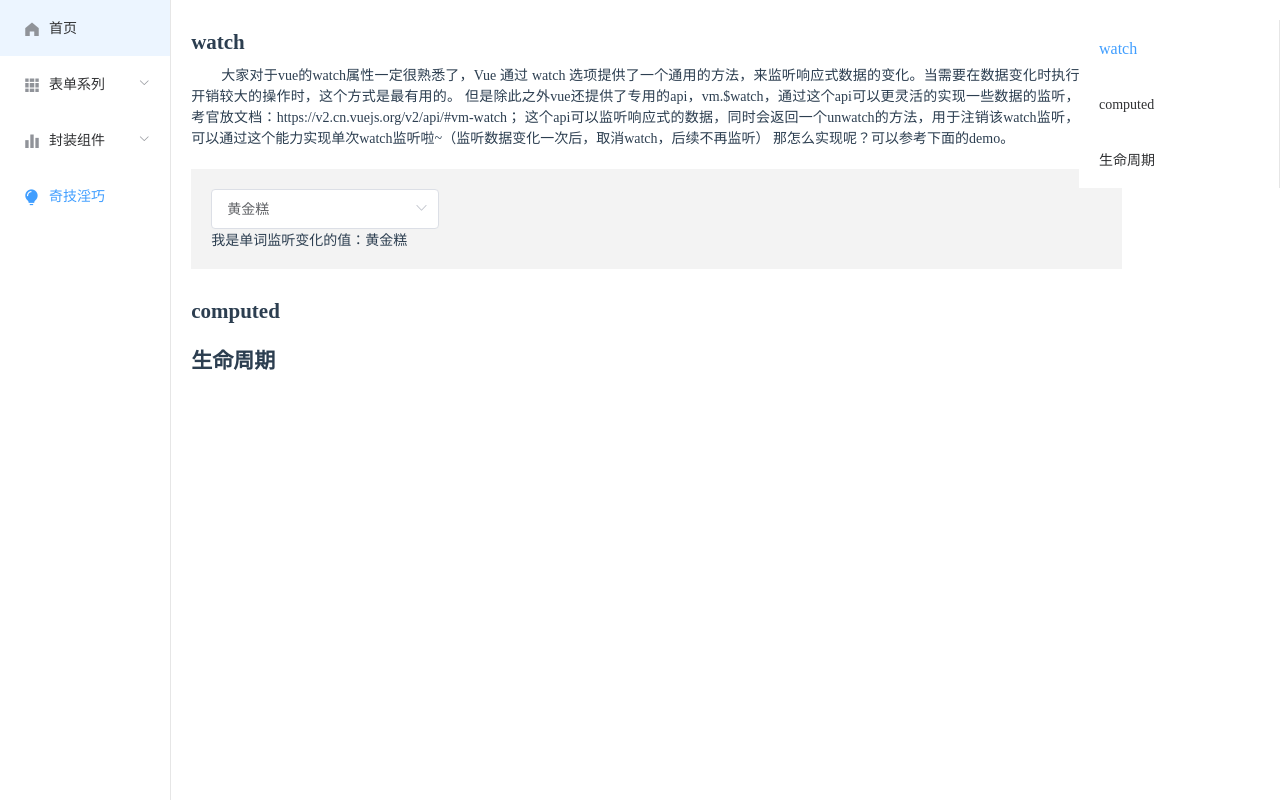
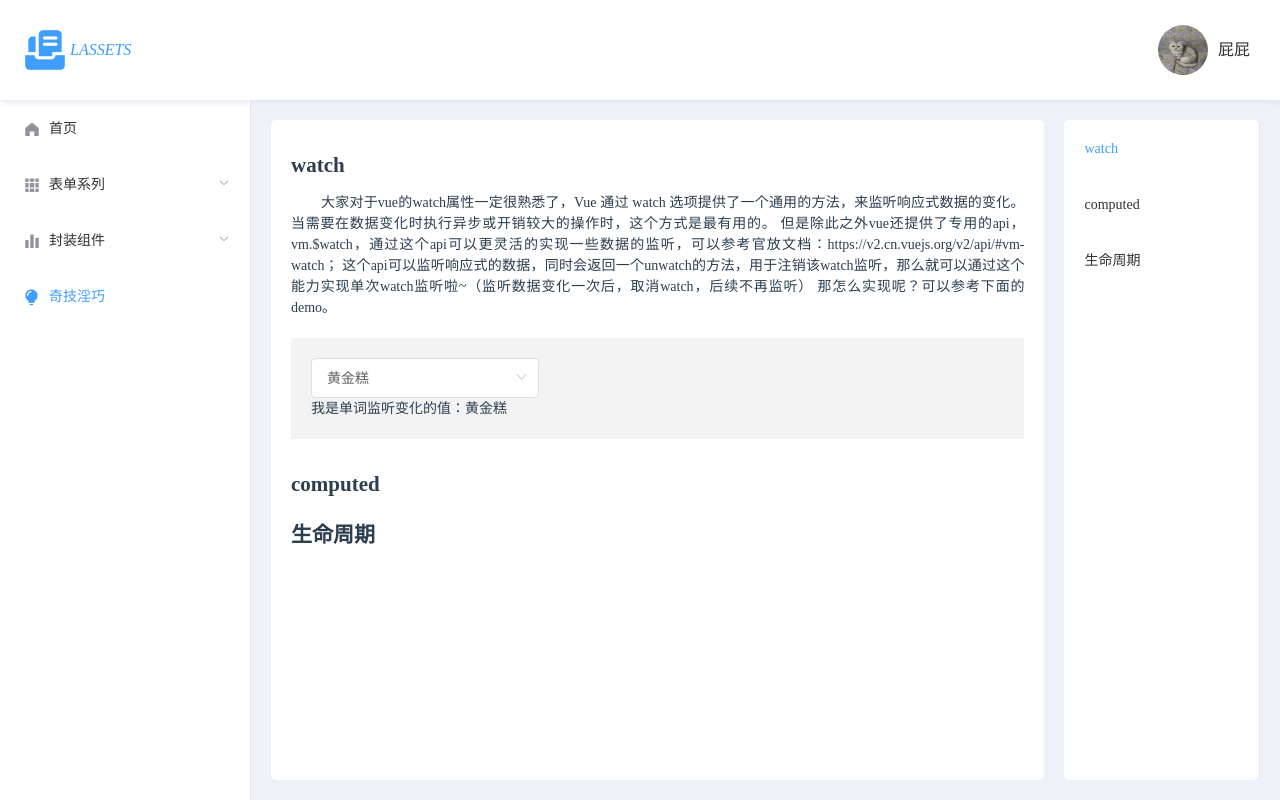
Before and after one commit to qiangguanglin/vue-demo, a Vue app: page /skill in a window 1280 px wide. Built offline with nearby package versions, Linux system fonts and the light colour scheme.

Commit message:
feat: 增加组件继承

```diff
--- a/src/App.vue
+++ b/src/App.vue
@@ -1,5 +1,20 @@
 <template>
   <div id="app">
+    <div class="top_class">
+      <div class="top_title">
+        <img src="./assets/home.png" style="width:50px;height:50px"/>
+        <i class="home_title">LASSETS</i>
+        <div class="my_content">
+          <el-image
+            style="width:50px;height:50px;border-radius:50px;"
+            :src="url"
+            :preview-src-list="srcList">
+          </el-image>
+          <span style="color:rgb(45, 45, 45);font-weight:400;margin-left:10px">屁屁</span>
+        </div>
+      </div>
+    </div>
+    <div class="bottom_content">
       <el-menu
         class="menu"
         :default-active="$route.path"
@@ -10,14 +25,27 @@
         <Menu :data="menuList"></Menu>
       </el-menu>
       <layout>
-      <router-view></router-view>
+        <text-content>
+          <router-view ref="router" class="router_class"></router-view>
+        </text-content>
+        <div v-if="show" class="right_menu">
+            <el-menu
+                default-active="watch"
+                @select="selected"
+            >
+                <Menu :data="rightMenuList"></Menu>
+            </el-menu>
+        </div>
       </layout>
+    </div>
   </div>
 </template>
 
 <script>
-import Menu from './components/menu.vue';
+import Menu from './components/menu.vue'
 import { menuList } from './config'
+import { skillMenuList } from './pages/config'
+import jpg from './assets/pipi.jpeg'
 
 export default {
   name: 'app',
@@ -26,8 +54,30 @@ export default {
   },
   data() {
     return{
+      url: jpg,
+      srcList: [jpg],
       menuList,
-      activeIndex: ''
+      activeIndex: '',
+      show: false,
+      rightMenuList: skillMenuList
+    }
+  },
+  computed: {
+    showRightMenuList() {
+      return menuList?.flat(Infinity)?.map(v => v.showRightMenu && v.value).filter(v =>v) || []
+    }
+  },
+  watch: {
+    '$route.path': {
+      handler(v) {
+        console.log('---', this.showRightMenuList, v)
+        if(this.showRightMenuList.includes(v)) {
+          this.show = true
+          return
+        }
+        this.show = false
+      },
+      immediate: true
     }
   },
   created() {},
@@ -38,23 +88,75 @@ export default {
     handleClose() {
 
     },
+    selected(index) {
+      this.$refs?.router?.selected(index)
+    }
   }
 }
 </script>
 
-<style>
-*{
-  margin: 0;
-  padding: 0;
+<style scoped lang="scss">
+
+#app {
+  width: 100%;
+  height: 100%;
 }
-html,body,#app {
+.bottom_content {
+  position: relative;
+  width: 100%;
+  height: calc(100% - 100px);
+  display: flex;
+}
+.menu {
+  width: 250px;
+  height:100%;
+  overflow-y: scroll;
+  flex-shrink: 0;
+}
+.top_class {
+  position: sticky;
+  z-index: 200;
+  top:0;
+  height: 100px;
+  width: 100%;
+  background-color: white;
+  box-shadow: rgb(228 230 242) 0px 2px 6px 0px;
+}
+.back_content {
   width: 100%;
   height: 100%;
   display: flex;
+  justify-content: center;
+  align-items: center;
+  background-color: rgb(238, 241, 248);
 }
-.menu,.content {
-  width: 200px;
-  height:100%;
-  overflow-y: scroll;
+.router_class {
+  padding: 20px;
+  height: 100%;
+}
+.right_menu {
+  width: 250px;
+  height: 100%;
+  margin: 20px 0 20px 20px;
+  overflow: scroll;
+  ::v-deep ul.el-menu {
+    border-radius: 5px;
+    height: 100%;
+  }
+}
+.home_title {
+  color: #409eff
+}
+.top_title {
+  display: flex;
+  align-items: center;
+  line-height: 100px;
+  padding-left: 20px;
+}
+.my_content {
+  margin: 0 30px 0 auto;
+  display: flex;
+  align-items: center;
+  justify-content: center;
 }
 </style>
--- a/src/components/layout.vue
+++ b/src/components/layout.vue
@@ -12,10 +12,15 @@ export default {
 
 <style scoped>
 .layout_content {
+    width: 100%;
+    display: flex;
+    align-items: center;
+    background-color: rgb(238, 241, 248);
     font-size: 14px;
-    width: 100%;
-    padding: 10px;
     font-weight: 400;
+    padding: 20px;
     color: #2c3e50;
+    overflow: hidden;
+    padding: 20px;
 }
 </style>
--- a/src/components/text-content.vue
+++ b/src/components/text-content.vue
@@ -12,9 +12,15 @@ export default {
 
 <style scoped>
 .text_content_origin {
+    position: relative;
+    width: 100%;
+    height: 100%;
+    background-color: white;
+    border-radius: 5px;
     font-size: 14px;
-    text-indent:  30px;
     line-height:  1.5;
     text-align: justify;
+    margin: 20px 0;
+    overflow: auto;
 }
 </style>
--- a/src/config.js
+++ b/src/config.js
@@ -33,6 +33,7 @@ export const menuList = [
     {
         value: '/skill',
         label: '奇技淫巧',
-        icon: 'el-icon-s-opportunity'
+        icon: 'el-icon-s-opportunity',
+        showRightMenu: true
     }
 ]
--- a/src/main.js
+++ b/src/main.js
@@ -6,6 +6,7 @@ import TextContent from './components/text-content.vue'
 import 'element-ui/lib/theme-chalk/index.css'
 import routes from './router'
 import VueRouter from 'vue-router'
+import './utils/style.scss'
 
 const router = new VueRouter({
   mode: 'history',
--- a/src/pages/home.vue
+++ b/src/pages/home.vue
@@ -15,7 +15,6 @@ export default {
 .home_class {
     display: flex;
     align-items: center;
-    justify-content: center;
     flex-direction: column;
 }
 </style>
--- a/src/pages/loopForm.vue
+++ b/src/pages/loopForm.vue
@@ -7,7 +7,7 @@
                     :ref="`ruleForm1-${form.key}`"
                     class="form"
                     :model="form.ruleForm1"
-                    label-width="100px"
+                    label-width="120px"
                 >
                     <el-form-item label="清单名称" prop="name" :rules="rules.name">
                         <el-input v-model="form.ruleForm1.name"></el-input>
@@ -27,7 +27,7 @@
             </div>
             <div>
                 <div v-for="(item, j) in form.ruleForm2" :key="item.key" class="form2_content">
-                    <el-form class="form" :ref="`ruleForm2-${item.key}`" :model="item" label-width="100px">
+                    <el-form class="form" :ref="`ruleForm2-${item.key}`" :model="item" label-width="120px">
                         <el-button :disabled="form.ruleForm2.length === 1" class="delete_class_form2" type="text" @click="deleteForm(form.ruleForm2, item.key)">删除</el-button>
                         <el-form-item :label="`活动名称${j+1}`" prop="name" :rules="rules.name">
                             <el-input v-model="item.name"></el-input>
@@ -164,13 +164,14 @@ export default {
     border: 1px solid #ddd;
     border-radius: 4px;
     text-align: left;
+    position: relative;
 }
 .all_content {
     text-align: end;
 }
 .delete_class_form2 {
     position: absolute;
-    right: 40px;
+    right: 10px;
     margin-bottom: 10px;
     z-index: 10;
 }
--- a/src/pages/skill.vue
+++ b/src/pages/skill.vue
@@ -1,23 +1,14 @@
 <template>
-    <layout class="skill_content">
-        <div class="right_menu">
-            <el-menu
-                class="menu"
-                default-active="watch"
-                @select="selected"
-            >
-                <Menu :data="skillMenuList"></Menu>
-            </el-menu>
-        </div>
+    <div class="skill_content">
         <div class="text_content">
-            <div>
-                <h2 id="watch">watch</h2>
-                <text-content>
+            <div id="watch">
+                <h2>watch</h2>
+                <div style="text-indent:30px;">
                     大家对于vue的watch属性一定很熟悉了，Vue 通过 watch 选项提供了一个通用的方法，来监听响应式数据的变化。当需要在数据变化时执行异步或开销较大的操作时，这个方式是最有用的。
                     但是除此之外vue还提供了专用的api，vm.$watch，通过这个api可以更灵活的实现一些数据的监听，可以参考官放文档：https://v2.cn.vuejs.org/v2/api/#vm-watch；
                     这个api可以监听响应式的数据，同时会返回一个unwatch的方法，用于注销该watch监听，那么就可以通过这个能力实现单次watch监听啦~（监听数据变化一次后，取消watch，后续不再监听）
                     那怎么实现呢？可以参考下面的demo。
-                </text-content>
+                </div>
                 <!-- <el-input style="padding:20px 0px;width:100px" size="mini" v-model="value"></el-input>
                 <div>我是单词监听变化的值：{{watchValue}}</div> -->
                 <div class="demo_content">
@@ -32,24 +23,22 @@
                     <div>我是单词监听变化的值：{{watchValue}}</div>
                 </div>
             </div>
-            <div>
-                <h2 id="computed">computed</h2>
+            <div id="computed">
+                <h2>computed</h2>
             </div>
-            <div>
-                <h2 id="lifeTimes">生命周期</h2>
+            <div id="lifeTimes">
+                <h2>生命周期</h2>
             </div>
         </div>
-    </layout>
+    </div>
 </template>
 
 <script>
-import Menu from '../components/menu.vue'
 import { skillMenuList } from './config'
-import { goAnchor } from '../utils/index'
 
 export default {
     components: {
-        Menu,
+        // Menu,
     },
     data() {
         return {
@@ -76,23 +65,15 @@ export default {
     },
     methods: {
         selected(index) {
-            goAnchor(`#${index}`)
+            const element = document.getElementsByClassName('text_content_origin')?.[0]
+            const tempElement = document.getElementById(index)
+            element.scrollTop = tempElement.offsetTop
         }
     }
 }
 </script>
 
 <style scoped lang="scss">
-.right_menu {
-    position: fixed;
-    right: 0;
-    ::v-deep li.el-menu-item.is-active {
-        font-size: 16px;
-    }
-}
-.text_content {
-    width:90%
-}
 h2 {
     padding: 10px 0;
 }
@@ -101,7 +82,4 @@ h2 {
     padding: 20px;
     background-color: rgba(27,31,35,.05);
 }
-.skill_content {
-    width: 95%;
-}
 </style>
--- a/src/pages/vModel.vue
+++ b/src/pages/vModel.vue
@@ -1,10 +1,10 @@
 <template>
-    <layout>
+    <div>
         {{inputValue}}
         <computed-input class="input_class" v-model="inputValue"></computed-input>
         {{modelValue}}
         <model-input class="input_class" v-model="modelValue"></model-input>
-    </layout>
+    </div>
 </template>
 
 <script>
--- /dev/null
+++ b/src/utils/style.scss
@@ -0,0 +1,10 @@
+*{
+    margin: 0;
+    padding: 0;
+}
+html,body {
+    width: 100%;
+    height: 100%;
+    display: flex;
+    overflow: hidden;
+}
```
Also changed, not shown: src/assets/home.png (added), src/assets/pipi.jpeg (added). Lines whose indentation alone changed are shown as unchanged.
